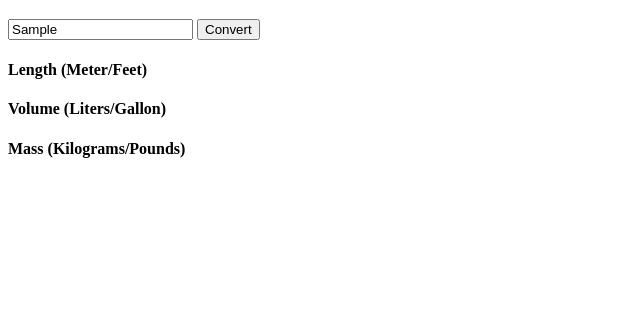
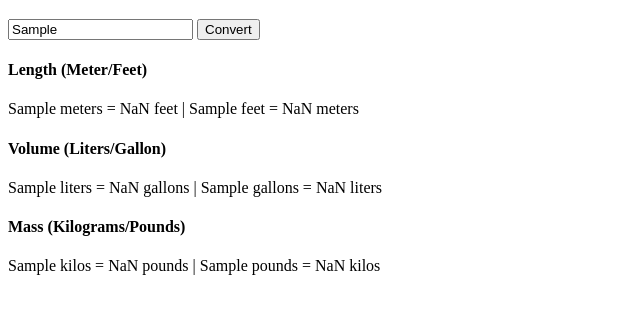
Before and after one commit to drpm52/Metric-Imperial-Unit-Coversion, a plain HTML site: page index.html in a window 1280 px wide. Both pictures are taken after typing "Sample" into the empty fields and a click on the button "Convert". Shown: the part 61-374 px from the top of the page, without its empty margins (0-640 px from the left). Drawn offline with Linux system fonts and the light colour scheme.

Commit message:
finish HTML and  JS

```diff
--- a/index.html
+++ b/index.html
@@ -20,19 +20,19 @@
 
         <div class="lower-1">
             <h4>Length (Meter/Feet)</h4>
-            <p class="answer-box1"></p>
+            <p class="answer-box1">meter/feet</p>
         </div>
         <div class="lower-2">
             <h4>Volume (Liters/Gallon)</h4>
-            <p class="answer-box2"></p>
+            <p class="answer-box2">liters/gallons</p>
         </div>
         <div class="lower-3">
             <h4>Mass (Kilograms/Pounds)</h4>
-            <p class="answer-box3"></p>
+            <p class="answer-box3">kilogram/pounds</p>
         </div>
     </div>
 
    </div>
-   <script defer msrc ="script.js"></script>
+   <script defer src ="script.js"></script>
 </body>
 </html>
--- a/script.js
+++ b/script.js
@@ -6,25 +6,40 @@
 
 const convertBtn = document.querySelector(".convert");
 const inputEl = document.getElementById("input-field");
+
 const answerBox1 = document.querySelector(".answer-box1");
 const answerBox2 = document.querySelector(".answer-box2");
 const answerBox3 = document.querySelector(".answer-box3");
 
-function metersToFeet(n){
- return  (n * 3.281).toFixed(3)
+function metersToFeet(){
+ return  (inputEl.value * 3.281).toFixed(3)
 }
-function feetToMeters(n){
-    return (n/3.281).toFixed(3)
+function feetToMeters(){
+    return (inputEl.value/3.281).toFixed(3)
 }
-function litersToGallons(n){
-    return (n * .264).toFixed(3)
+function litersToGallons(){
+    return (inputEl.value * .264).toFixed(3)
 }
-function gallonsToLiters(n){
-    return (n /.264).toFixed(3)
+function gallonsToLiters(){
+    return (inputEl.value /.264).toFixed(3)
 }
-function kilogramsToPounds(n){
-    return (n * 2.204).toFixed(3)
+function kilogramsToPounds(){
+    return (inputEl.value * 2.204).toFixed(3)
 }
-function poundsToKilograms(n){
-    return (n/ 2.204).toFixed(3)
+function poundsToKilograms(){
+    return (inputEl.value/ 2.204).toFixed(3)
 }
+
+function renderAnswers(){
+  answerBox1.textContent =
+  `${inputEl.value} meters = ${metersToFeet()} feet | ${inputEl.value} feet = ${feetToMeters()} meters`
+
+  answerBox2.textContent =
+  `${inputEl.value} liters = ${litersToGallons()} gallons | ${inputEl.value} gallons = ${gallonsToLiters()} liters`
+
+  answerBox3.textContent =
+  `${inputEl.value} kilos = ${kilogramsToPounds()} pounds | ${inputEl.value} pounds = ${poundsToKilograms()} kilos`
+
+}
+
+convertBtn.addEventListener("click", renderAnswers)
```
